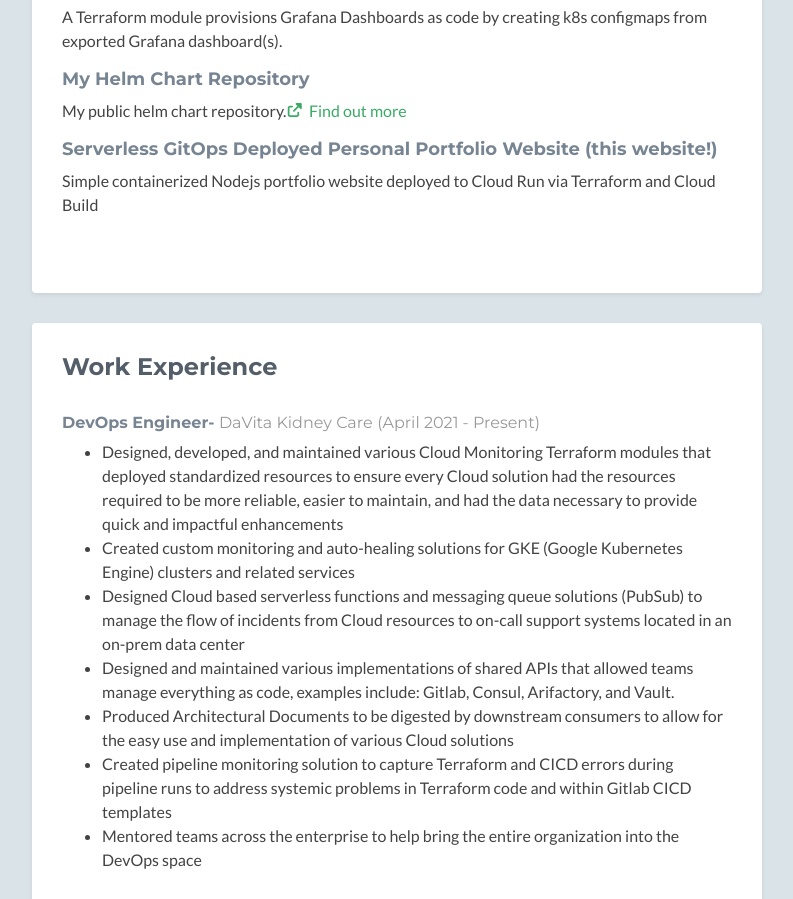
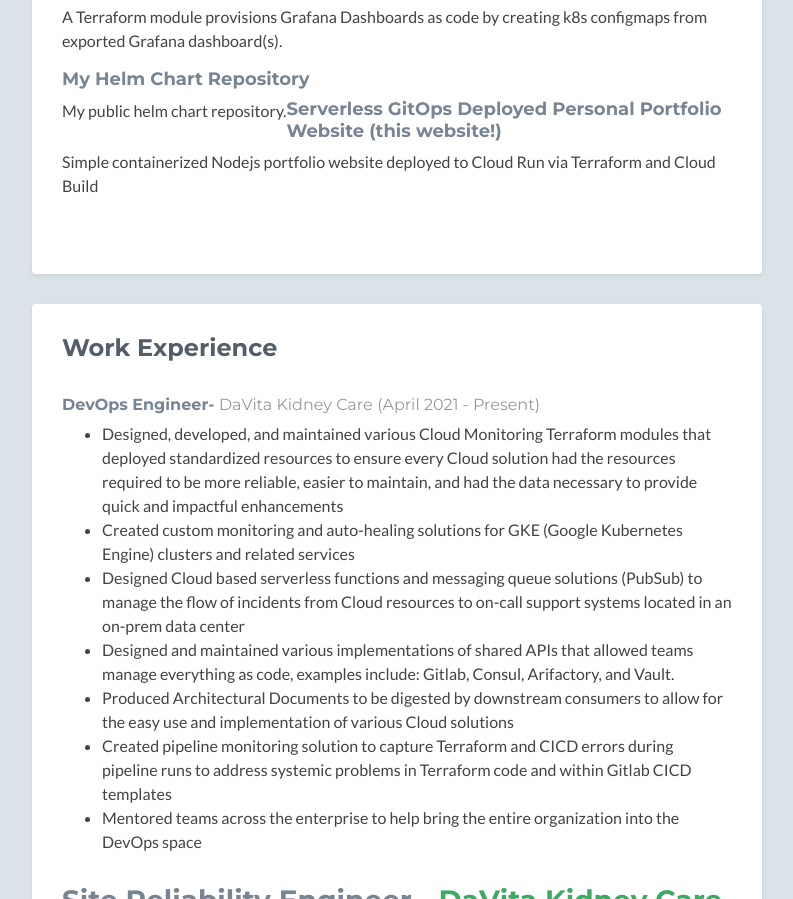
Before and after one commit to ammilam/portfolio-website, a plain HTML site: page index.html in a window 1280 px wide. Shown: the part 1263-2162 px from the top of the page, without its empty margins (53-846 px from the left). Drawn offline with nearby package versions, Linux system fonts and the light colour scheme; no server answers; some icons are missing.

Commit message:
fix: remove find out more

```diff
--- a/index.html
+++ b/index.html
@@ -43,6 +43,7 @@
                     <li class="list-inline-item"><a href="https://googlecloudcertified.credential.net/profile/7462f4c8924ed1cdd559791bc168c8932368fdd4"><i class="fab fa-google"></i></a></li>
                     <li class="list-inline-item"><a href="https://www.linkedin.com/in/andrewmilam/"><i class="fab fa-linkedin-in"></i></a></li>
                     <li class="list-inline-item"><a href="https://github.com/ammilam/"><i class="fab fa-github-alt"></i></a></li>
+
                 </ul>
             </div><!--//profile-->
             <a class="btn btn-cta-primary float-right" href="mailto:andrewmichaelmilam@gmail.com" target="_blank"><i class="fas fa-paper-plane"></i> Contact Me</a>
@@ -81,7 +82,6 @@
                                     <p class="float-left"> A Terraform module provisions Grafana Dashboards as code by creating k8s configmaps from exported Grafana dashboard(s).</p>
                                     <h3 class="title"><a href="https://ammilam.github.io/helm-charts/" target="_blank">My Helm Chart Repository</a></h3>
                                     <p class="float-left"> My public helm chart repository.</p>
-                                    <p><a class="more-link" href="https://ammilam.github.io/helm-charts/" target="_blank"><i class="fas fa-external-link-alt"></i>Find out more</a></p>
                                     <h3 class="title"><a href="https://github.com/ammilam/portfolio-website" target="_blank">Serverless GitOps Deployed Personal Portfolio Website (this website!)</a></h3>
                                     <p class="float-left"> Simple containerized Nodejs portfolio website deployed to Cloud Run via Terraform and Cloud Build</p>
                                 </div><!--//desc-->
```
